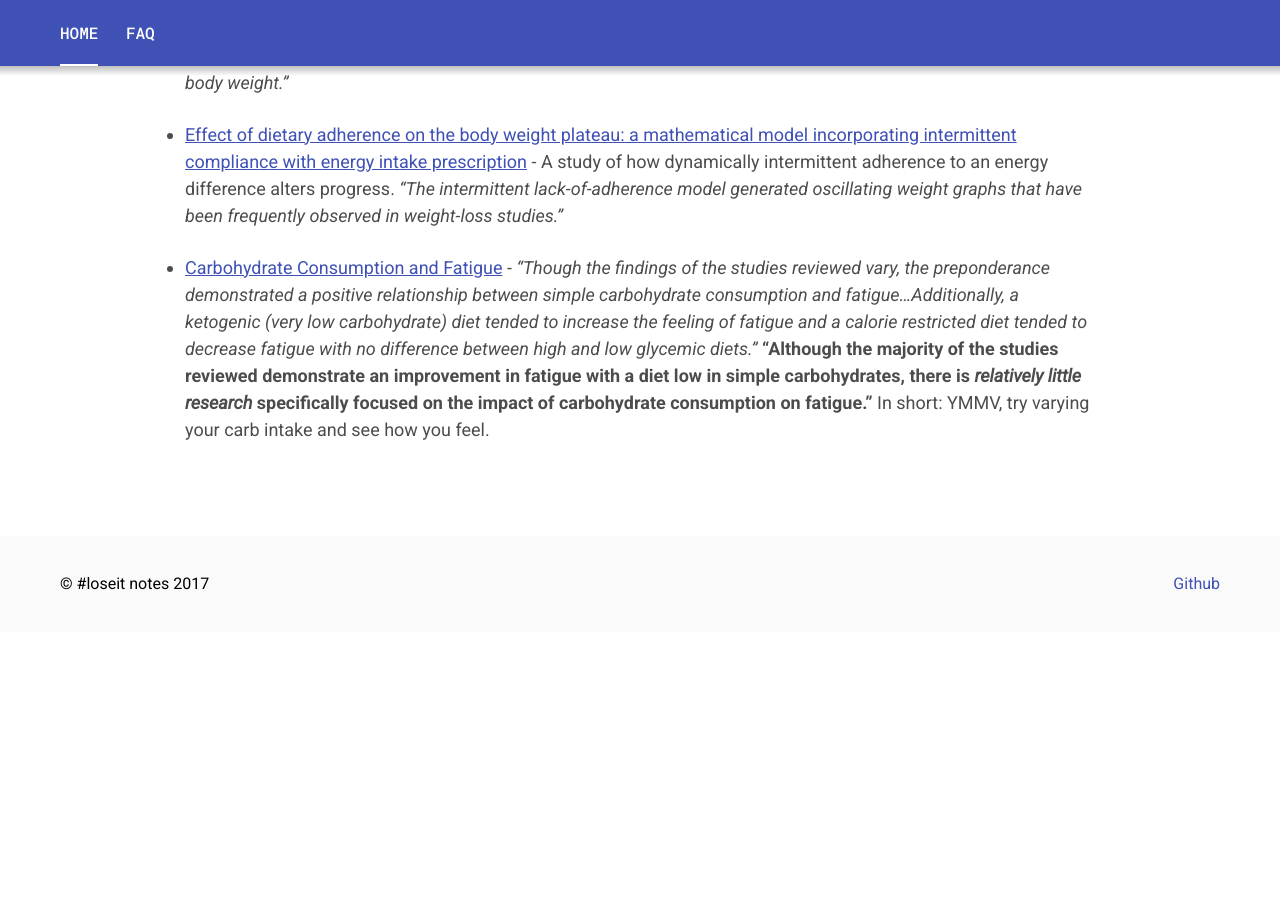
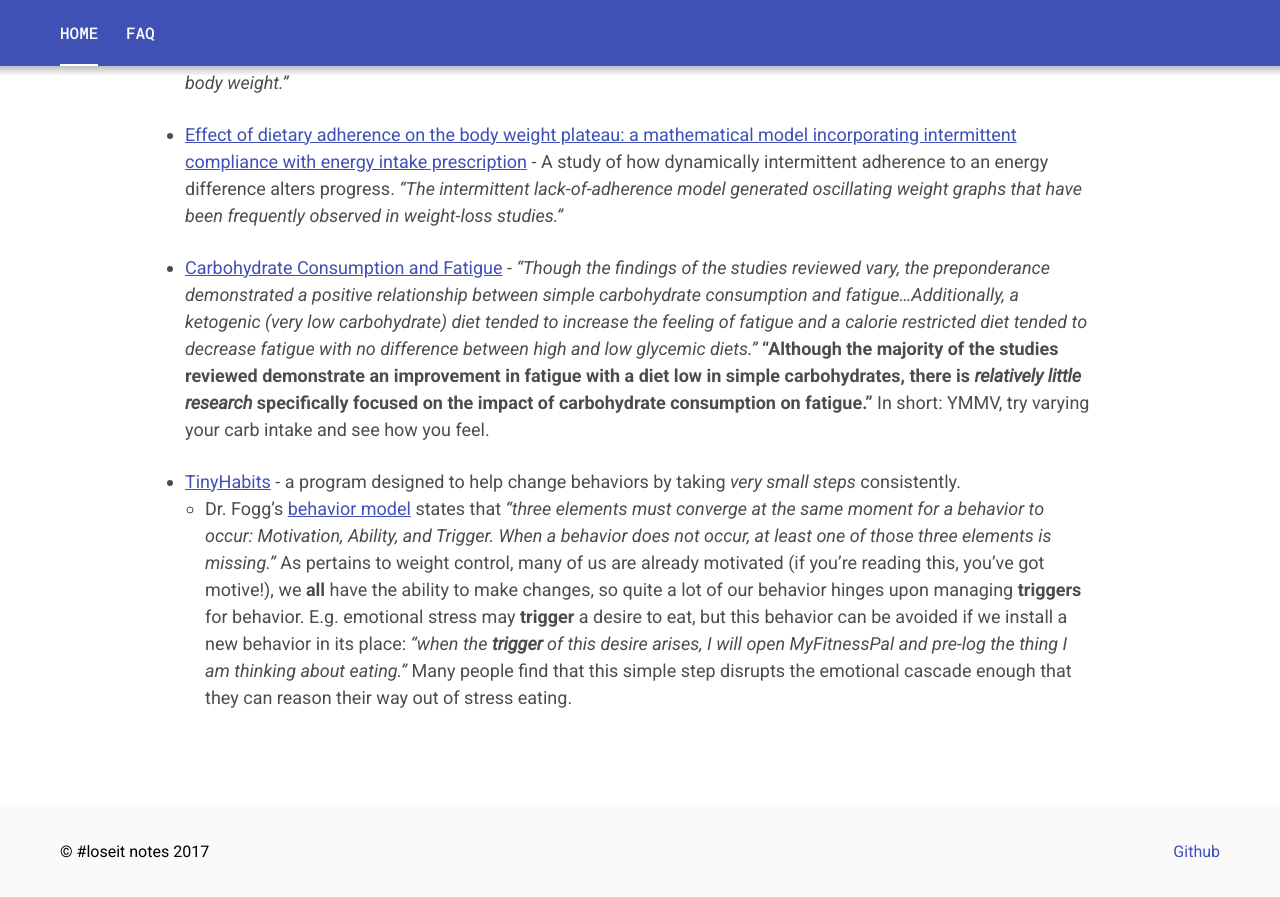
Before and after one commit to loseitIRC/loseitdocs, a Jekyll site: the page built from index.md, in a window 1280 px wide and 900 px high, scrolled down 4185 px. Shown: the top 897 px of the window. Built offline with Jekyll 4.4.1, drawn with Linux system fonts in a browser that asks for light colours; before the commit the page ends 4817 px from its top, so only the background shows below that.

Commit message:
Add TinyHabits link and some commentary

```diff
--- a/index.md
+++ b/index.md
@@ -95,3 +95,6 @@ Want to contribute?  [Fork this site on GitHub](https://github.com/loseitIRC/los
 * <div class="anchor" id="dietadherence"></div> [Effect of dietary adherence on the body weight plateau: a mathematical model incorporating intermittent compliance with energy intake prescription](https://www.ncbi.nlm.nih.gov/pmc/articles/PMC4135489/) - A study of how dynamically intermittent adherence to an energy difference alters progress. *"The intermittent lack-of-adherence model generated oscillating weight graphs that have been frequently observed in weight-loss studies."*
 
 * <div class="anchor" id="carbsandfatigue"></div> [Carbohydrate Consumption and Fatigue](http://digitalscholarship.unlv.edu/cgi/viewcontent.cgi?article=1011&context=njph) - *"Though the findings of the studies reviewed vary, the preponderance demonstrated a positive relationship between simple carbohydrate consumption and fatigue...Additionally, a ketogenic (very low carbohydrate) diet tended to increase the feeling of fatigue and a calorie restricted diet tended to decrease fatigue with no difference between high and low glycemic diets."*  **"Although the majority of the studies reviewed demonstrate an improvement in fatigue with a diet low in simple carbohydrates, there is *relatively little research* specifically focused on the impact of carbohydrate consumption on fatigue."** In short: YMMV, try varying your carb intake and see how you feel.
+
+* <div class="anchor" id="tinyhabits"></div> [TinyHabits](http://tinyhabits.com/) - a program designed to help change behaviors by taking _very small steps_ consistently.
+  * Dr. Fogg's [behavior model](http://behaviormodel.org/) states that _"three elements must converge at the same moment for a behavior to occur: Motivation, Ability, and Trigger. When a behavior does not occur, at least one of those three elements is missing."_ As pertains to weight control, many of us are already motivated (if you're reading this, you've got motive!), we **all** have the ability to make changes, so quite a lot of our behavior hinges upon managing **triggers** for behavior. E.g. emotional stress may **trigger** a desire to eat, but this behavior can be avoided if we install a new behavior in its place: _"when the **trigger** of this desire arises, I will open MyFitnessPal and pre-log the thing I am thinking about eating."_ Many people find that this simple step disrupts the emotional cascade enough that they can reason their way out of stress eating.
```
